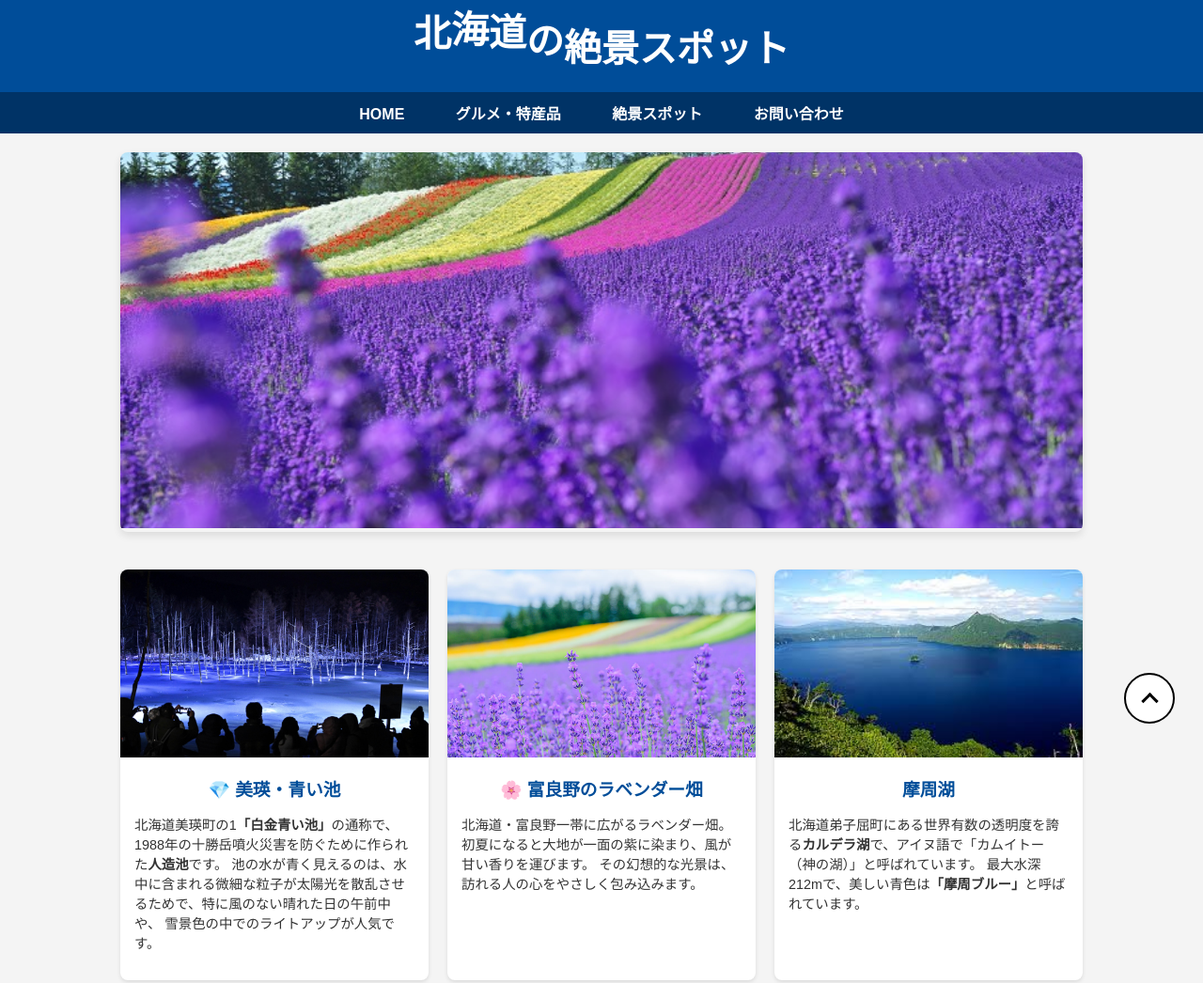
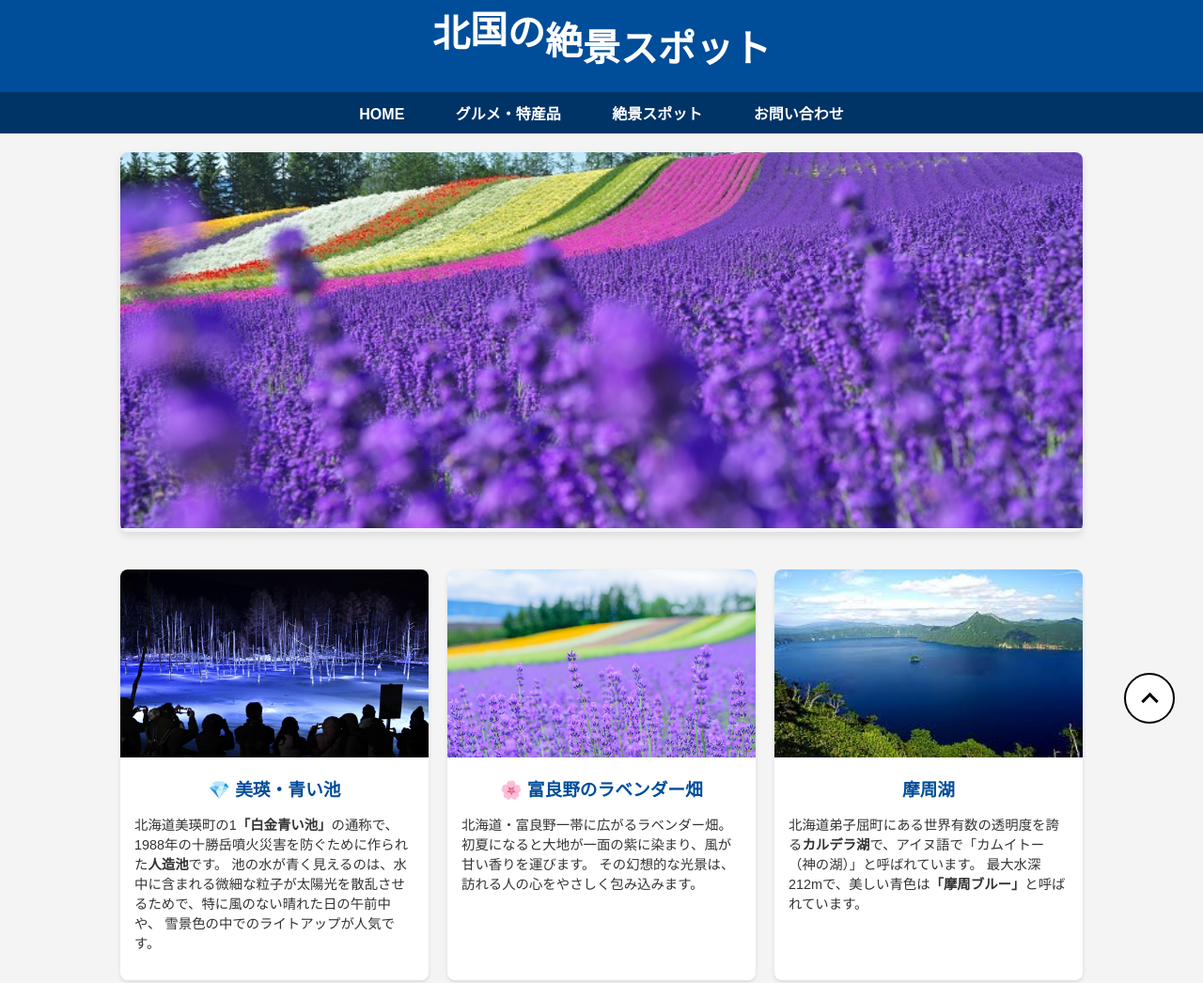
Before and after one commit to Hayashi0401/github.io, a plain HTML site: page zekkei.html in a window 1280 px wide. Shown: the top 1046 px of the page at 94% size. Drawn offline with Linux system fonts and the light colour scheme.

Commit message:
Update zekkei.html

```diff
--- a/zekkei.html
+++ b/zekkei.html
@@ -10,7 +10,7 @@
 <body>
 
     <header>
-        <h1 id="main-title">北海道の絶景スポット</h1>
+        <h1 id="main-title">北国の絶景スポット</h1>
     </header>
 
     <nav>
```
